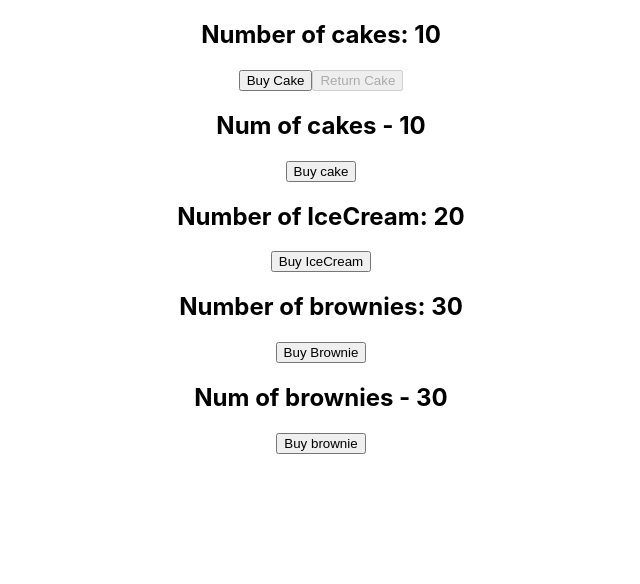
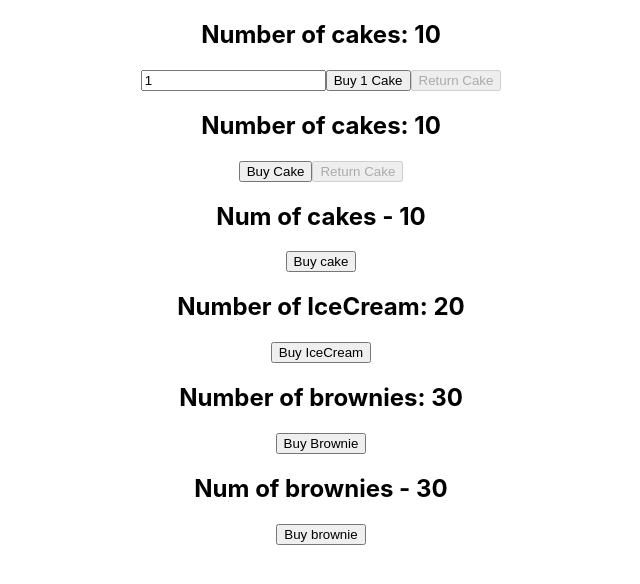
Before and after one commit to ArmandoAlvear23/react-redux-app, a React (Create React App) app: page / in a window 1280 px wide. Shown: the top 584 px of the page, without its empty margins (319-959 px from the left). Built offline with nearby package versions, Linux system fonts and the light colour scheme.

Commit message:
add number of cakes to buy functionality using payload

```diff
--- a/src/App.js
+++ b/src/App.js
@@ -6,11 +6,13 @@ import HooksCakeContainer from "./components/HooksCakeContainer";
 import IceCreamContainer from "./components/IceCreamContainer";
 import BrownieContainer from "./components/BrownieContainer";
 import HooksBrownieContainer from "./components/HooksBrownieContainer";
+import NewCakeContainer from "./components/NewCakeContainer";
 
 function App() {
   return (
     <Provider store={store}>
       <div className="App">
+        <NewCakeContainer />
         <CakeContainer />
         <HooksCakeContainer />
         <IceCreamContainer />
--- /dev/null
+++ b/src/components/NewCakeContainer.js
@@ -0,0 +1,39 @@
+import { useState } from "react";
+import { connect } from "react-redux";
+import { buyCake, returnCake } from "../redux";
+
+function NewCakeContainer(props) {
+  const [number, setNumber] = useState(1);
+
+  return (
+    <div>
+      <h2>Number of cakes: {props.numOfCakes}</h2>
+      <input
+        type="number"
+        value={number}
+        onChange={(e) => setNumber(e.target.value)}
+      />
+      <button onClick={() => props.buyCake(number)}>
+        Buy {number} Cake{number == 1 ? "" : "s"}
+      </button>
+      <button onClick={props.returnCake} disabled={props.numOfCakes === 10}>
+        Return Cake
+      </button>
+    </div>
+  );
+}
+
+const mapStateToProps = (state) => {
+  return {
+    numOfCakes: state.cake.numOfCakes,
+  };
+};
+
+const mapDispatchToProps = (dispatch) => {
+  return {
+    buyCake: (number) => dispatch(buyCake(number)),
+    returnCake: () => dispatch(returnCake()),
+  };
+};
+
+export default connect(mapStateToProps, mapDispatchToProps)(NewCakeContainer);
--- a/src/redux/cake/cakeActions.js
+++ b/src/redux/cake/cakeActions.js
@@ -1,8 +1,9 @@
 import { BUY_CAKE, RETURN_CAKE } from "./cakeTypes";
 
-export const buyCake = () => {
+export const buyCake = (number = 1) => {
   return {
     type: BUY_CAKE,
+    payload: number,
   };
 };
 
--- a/src/redux/cake/cakeReducer.js
+++ b/src/redux/cake/cakeReducer.js
@@ -9,7 +9,7 @@ const cakeReducer = (state = initialState, action) => {
     case BUY_CAKE:
       return {
         ...state,
-        numOfCakes: state.numOfCakes - 1,
+        numOfCakes: state.numOfCakes - action.payload,
       };
     case RETURN_CAKE:
       return {
```
